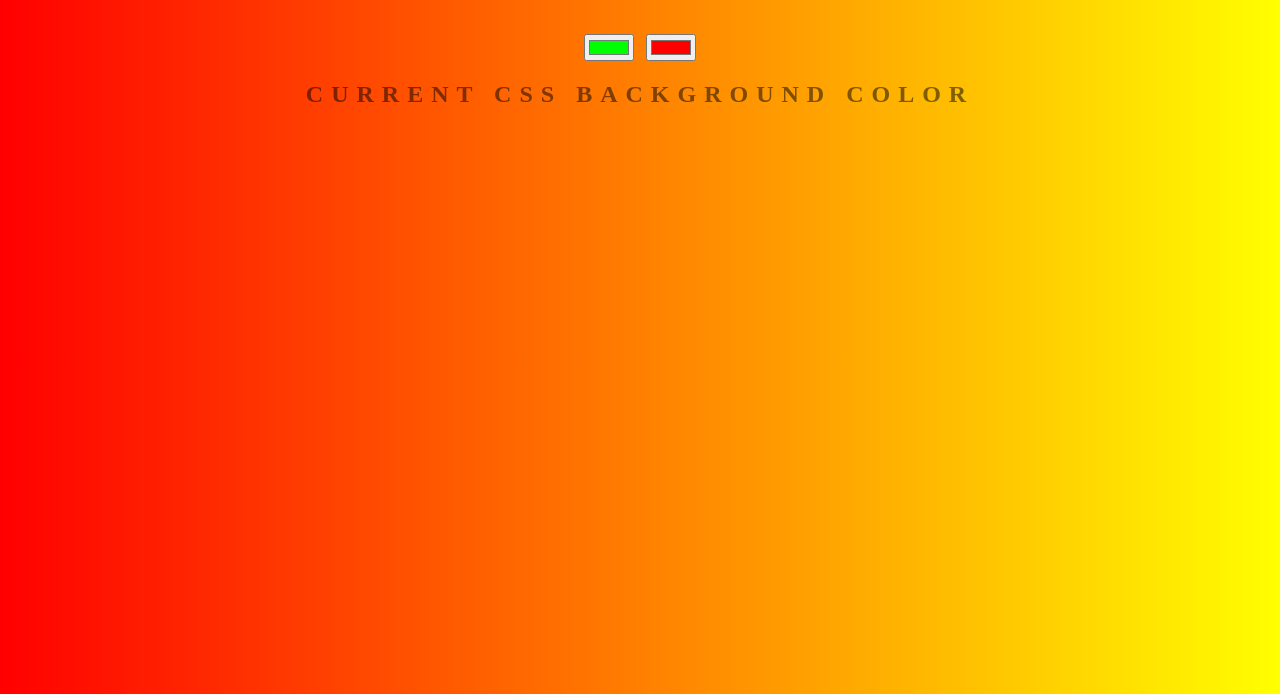
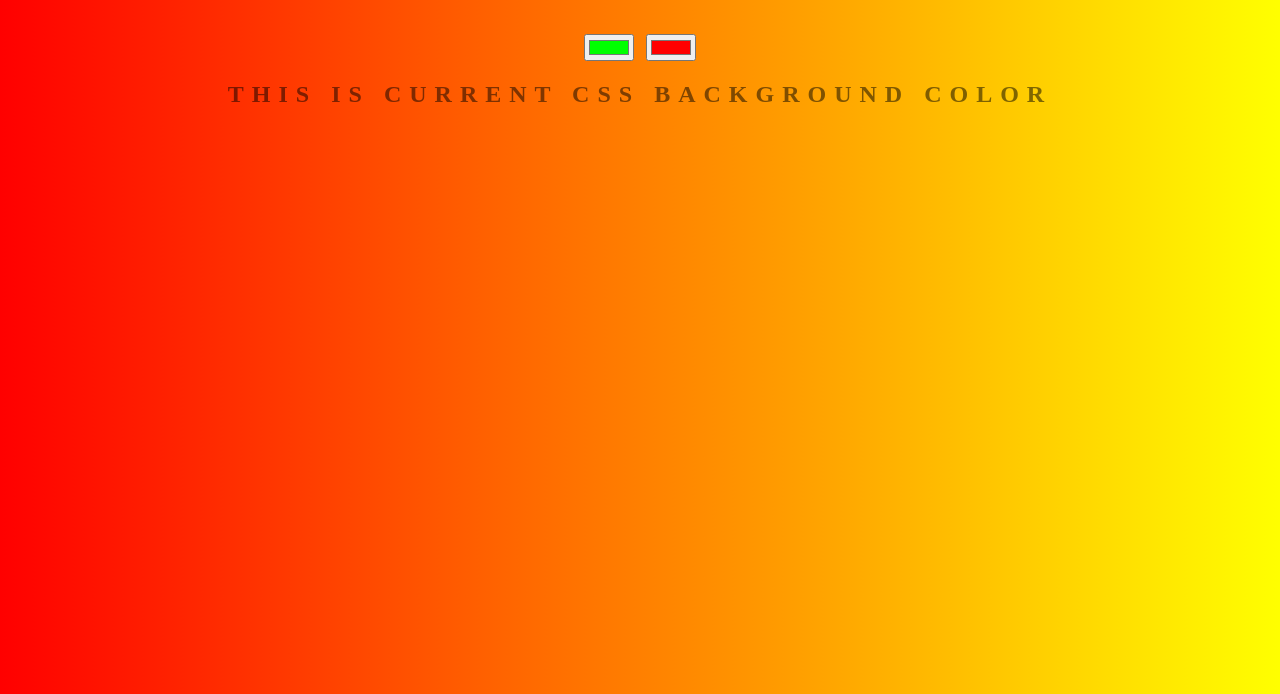
Before and after one commit to KalvaNaveen/BackgroundColor-Generator, a plain HTML site: page index.html in a window 1280 px wide. Shown: the part 106-800 px from the top of the page. Drawn offline with Linux system fonts and the light colour scheme.

Commit message:
subtitle text change

```diff
--- a/index.html
+++ b/index.html
@@ -11,7 +11,7 @@
     <h1>Background Color Generator</h1>
     <input type="color" class="color1" name="color1" value="#00ff00">
     <input type="color" class="color2" name="color2" value="#ff0000">
-    <h2>Current CSS Background Color</h2>
+    <h2>This is Current CSS Background Color</h2>
 <script src="script.js" type="text/javascript"></script>
 </body>
 </html>
```
